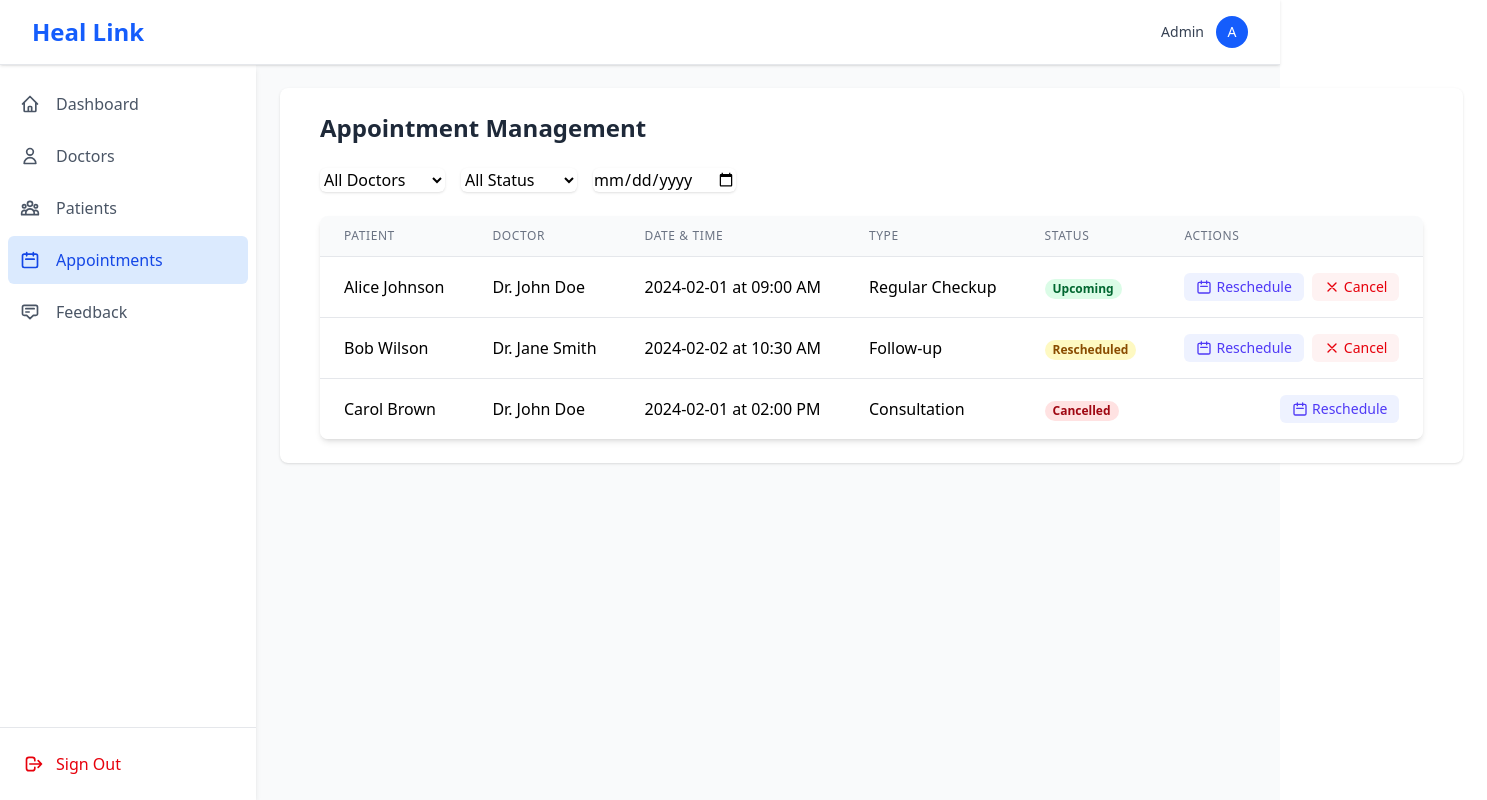
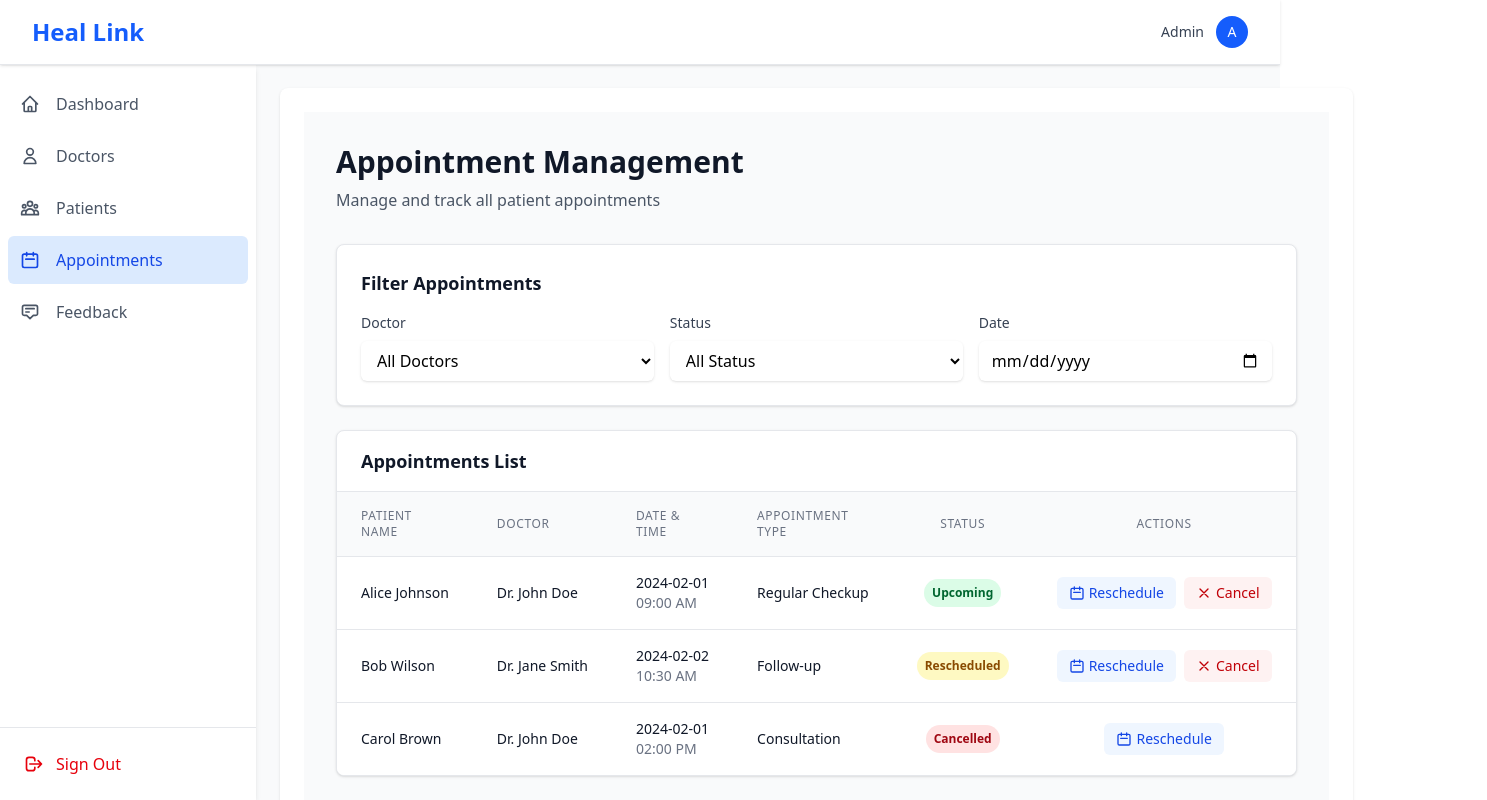
Before and after one commit to kamal-2006/frontend_heal_link, a Next.js app: page /admin/appointments in a window 1280 px wide. Shown: the top 800 px of the page, 1487 px wide, since content can reach past the window. Built offline with nearby package versions, Linux system fonts and the light colour scheme.

Commit message:
admin alter

```diff
--- a/src/app/admin/appointments/page.js
+++ b/src/app/admin/appointments/page.js
@@ -62,63 +62,126 @@ export default function AppointmentManagement() {
     ));
   };
 
+  const handleRescheduleSubmit = (e) => {
+    e.preventDefault();
+    const formData = new FormData(e.target);
+    const newDate = formData.get('date');
+    const newTime = formData.get('time');
+
+    if (selectedAppointment && newDate && newTime) {
+      setAppointments(appointments.map(appointment =>
+        appointment.id === selectedAppointment.id
+          ? {
+              ...appointment,
+              date: newDate,
+              time: newTime,
+              status: 'rescheduled'
+            }
+          : appointment
+      ));
+      setIsRescheduleModalOpen(false);
+      setSelectedAppointment(null);
+    }
+  };
+
   return (
-    <div className="container mx-auto px-4">
-      <h1 className="text-2xl font-bold text-gray-800 mb-6">Appointment Management</h1>
+    <div className="min-h-screen bg-gray-50 py-8">
+      <div className="max-w-7xl mx-auto px-4 sm:px-6 lg:px-8">
+        {/* Header Section */}
+        <div className="mb-8">
+          <h1 className="text-3xl font-bold text-gray-900 mb-2">Appointment Management</h1>
+          <p className="text-gray-600">Manage and track all patient appointments</p>
+        </div>
 
-      {/* Filters */}
-      <div className="mb-6 flex space-x-4">
-        <select className="rounded-md border-gray-300 shadow-sm focus:border-indigo-500 focus:ring-indigo-500">
+        {/* Filters Section */}
+        <div className="bg-white rounded-lg shadow-sm border border-gray-200 p-6 mb-6">
+          <h2 className="text-lg font-semibold text-gray-900 mb-4">Filter Appointments</h2>
+          <div className="grid grid-cols-1 md:grid-cols-3 gap-4">
+            <div>
+              <label className="block text-sm font-medium text-gray-700 mb-2">Doctor</label>
+              <select className="w-full rounded-md border-gray-300 shadow-sm focus:border-indigo-500 focus:ring-indigo-500 px-3 py-2">
                 <option value="">All Doctors</option>
                 <option value="dr-john-doe">Dr. John Doe</option>
                 <option value="dr-jane-smith">Dr. Jane Smith</option>
               </select>
+            </div>
 
-        <select className="rounded-md border-gray-300 shadow-sm focus:border-indigo-500 focus:ring-indigo-500">
+            <div>
+              <label className="block text-sm font-medium text-gray-700 mb-2">Status</label>
+              <select className="w-full rounded-md border-gray-300 shadow-sm focus:border-indigo-500 focus:ring-indigo-500 px-3 py-2">
                 <option value="">All Status</option>
                 <option value="upcoming">Upcoming</option>
                 <option value="rescheduled">Rescheduled</option>
                 <option value="cancelled">Cancelled</option>
               </select>
+            </div>
 
+            <div>
+              <label className="block text-sm font-medium text-gray-700 mb-2">Date</label>
               <input
                 type="date"
-          className="rounded-md border-gray-300 shadow-sm focus:border-indigo-500 focus:ring-indigo-500"
+                className="w-full rounded-md border-gray-300 shadow-sm focus:border-indigo-500 focus:ring-indigo-500 px-3 py-2"
               />
             </div>
+          </div>
+        </div>
 
-      {/* Appointments Table */}
-      <div className="bg-white shadow-md rounded-lg overflow-hidden">
+        {/* Appointments Table Section */}
+        <div className="bg-white rounded-lg shadow-sm border border-gray-200 overflow-hidden">
+          <div className="px-6 py-4 border-b border-gray-200">
+            <h2 className="text-lg font-semibold text-gray-900">Appointments List</h2>
+          </div>
+
+          <div className="overflow-x-auto">
             <table className="min-w-full divide-y divide-gray-200">
               <thead className="bg-gray-50">
                 <tr>
-              <th className="px-6 py-3 text-left text-xs font-medium text-gray-500 uppercase tracking-wider">Patient</th>
-              <th className="px-6 py-3 text-left text-xs font-medium text-gray-500 uppercase tracking-wider">Doctor</th>
-              <th className="px-6 py-3 text-left text-xs font-medium text-gray-500 uppercase tracking-wider">Date & Time</th>
-              <th className="px-6 py-3 text-left text-xs font-medium text-gray-500 uppercase tracking-wider">Type</th>
-              <th className="px-6 py-3 text-left text-xs font-medium text-gray-500 uppercase tracking-wider">Status</th>
-              <th className="px-6 py-3 text-left text-xs font-medium text-gray-500 uppercase tracking-wider">Actions</th>
+                  <th className="px-6 py-4 text-left text-xs font-medium text-gray-500 uppercase tracking-wider">
+                    Patient Name
+                  </th>
+                  <th className="px-6 py-4 text-left text-xs font-medium text-gray-500 uppercase tracking-wider">
+                    Doctor
+                  </th>
+                  <th className="px-6 py-4 text-left text-xs font-medium text-gray-500 uppercase tracking-wider">
+                    Date & Time
+                  </th>
+                  <th className="px-6 py-4 text-left text-xs font-medium text-gray-500 uppercase tracking-wider">
+                    Appointment Type
+                  </th>
+                  <th className="px-6 py-4 text-center text-xs font-medium text-gray-500 uppercase tracking-wider">
+                    Status
+                  </th>
+                  <th className="px-6 py-4 text-center text-xs font-medium text-gray-500 uppercase tracking-wider">
+                    Actions
+                  </th>
                 </tr>
               </thead>
               <tbody className="bg-white divide-y divide-gray-200">
                 {appointments.map((appointment) => (
-              <tr key={appointment.id}>
-                <td className="px-6 py-4 whitespace-nowrap">{appointment.patientName}</td>
-                <td className="px-6 py-4 whitespace-nowrap">{appointment.doctorName}</td>
+                  <tr key={appointment.id} className="hover:bg-gray-50 transition-colors">
                     <td className="px-6 py-4 whitespace-nowrap">
-                  {appointment.date} at {appointment.time}
+                      <div className="text-sm font-medium text-gray-900">{appointment.patientName}</div>
                     </td>
-                <td className="px-6 py-4 whitespace-nowrap">{appointment.type}</td>
                     <td className="px-6 py-4 whitespace-nowrap">
-                  <span className={`px-2 inline-flex text-xs leading-5 font-semibold rounded-full ${getStatusBadgeColor(appointment.status)}`}>
+                      <div className="text-sm text-gray-900">{appointment.doctorName}</div>
+                    </td>
+                    <td className="px-6 py-4 whitespace-nowrap">
+                      <div className="text-sm text-gray-900">{appointment.date}</div>
+                      <div className="text-sm text-gray-500">{appointment.time}</div>
+                    </td>
+                    <td className="px-6 py-4 whitespace-nowrap">
+                      <div className="text-sm text-gray-900">{appointment.type}</div>
+                    </td>
+                    <td className="px-6 py-4 whitespace-nowrap text-center">
+                      <span className={`inline-flex px-2 py-1 text-xs leading-5 font-semibold rounded-full ${getStatusBadgeColor(appointment.status)}`}>
                         {appointment.status.charAt(0).toUpperCase() + appointment.status.slice(1)}
                       </span>
                     </td>
-                <td className="px-6 py-4 whitespace-nowrap text-sm font-medium">
-                  <div className="flex flex-col sm:flex-row justify-end sm:space-x-2 space-y-2 sm:space-y-0">
+                    <td className="px-6 py-4 whitespace-nowrap text-center">
+                      <div className="flex justify-center space-x-2">
                         <button
                           onClick={() => handleReschedule(appointment)}
-                      className="bg-indigo-50 text-indigo-600 hover:bg-indigo-100 px-3 py-1 rounded-md flex items-center justify-center transition-colors duration-150 w-full sm:w-auto"
+                          className="inline-flex items-center px-3 py-1.5 bg-blue-50 text-blue-700 hover:bg-blue-100 rounded-md text-sm font-medium transition-colors duration-150"
                         >
                           <svg xmlns="http://www.w3.org/2000/svg" className="h-4 w-4 mr-1" fill="none" viewBox="0 0 24 24" stroke="currentColor">
                             <path strokeLinecap="round" strokeLinejoin="round" strokeWidth={2} d="M8 7V3m8 4V3m-9 8h10M5 21h14a2 2 0 002-2V7a2 2 0 00-2-2H5a2 2 0 00-2 2v12a2 2 0 002 2z" />
@@ -128,7 +191,7 @@ export default function AppointmentManagement() {
                         {appointment.status !== 'cancelled' && (
                           <button
                             onClick={() => handleStatusChange(appointment.id, 'cancelled')}
-                        className="bg-red-50 text-red-600 hover:bg-red-100 px-3 py-1 rounded-md flex items-center justify-center transition-colors duration-150 w-full sm:w-auto"
+                            className="inline-flex items-center px-3 py-1.5 bg-red-50 text-red-700 hover:bg-red-100 rounded-md text-sm font-medium transition-colors duration-150"
                           >
                             <svg xmlns="http://www.w3.org/2000/svg" className="h-4 w-4 mr-1" fill="none" viewBox="0 0 24 24" stroke="currentColor">
                               <path strokeLinecap="round" strokeLinejoin="round" strokeWidth={2} d="M6 18L18 6M6 6l12 12" />
@@ -143,41 +206,73 @@ export default function AppointmentManagement() {
               </tbody>
             </table>
           </div>
+        </div>
+
+        {/* Empty State (if no appointments) */}
+        {appointments.length === 0 && (
+          <div className="text-center py-12 bg-white rounded-lg shadow-sm border border-gray-200">
+            <svg className="mx-auto h-12 w-12 text-gray-400" fill="none" viewBox="0 0 24 24" stroke="currentColor">
+              <path strokeLinecap="round" strokeLinejoin="round" strokeWidth={2} d="M8 7V3m8 4V3m-9 8h10M5 21h14a2 2 0 002-2V7a2 2 0 00-2-2H5a2 2 0 00-2 2v12a2 2 0 002 2z" />
+            </svg>
+            <h3 className="mt-2 text-sm font-medium text-gray-900">No appointments</h3>
+            <p className="mt-1 text-sm text-gray-500">Get started by scheduling a new appointment.</p>
+          </div>
+        )}
+      </div>
 
       {/* Reschedule Modal */}
       {isRescheduleModalOpen && selectedAppointment && (
-        <div className="fixed inset-0 bg-gray-600 bg-opacity-50 flex items-center justify-center">
-          <div className="bg-white p-8 rounded-lg w-96">
-            <h2 className="text-xl font-bold mb-4">Reschedule Appointment</h2>
-            <form className="space-y-4">
+        <div className="fixed inset-0 bg-gray-600 bg-opacity-50 flex items-center justify-center p-4 z-50">
+          <div className="bg-white rounded-lg shadow-xl max-w-md w-full">
+            <div className="px-6 py-4 border-b border-gray-200">
+              <h2 className="text-xl font-semibold text-gray-900">Reschedule Appointment</h2>
+              <p className="text-sm text-gray-600 mt-1">
+                Patient: <span className="font-medium">{selectedAppointment.patientName}</span>
+              </p>
+            </div>
+
+            <form onSubmit={handleRescheduleSubmit} className="px-6 py-4">
+              <div className="space-y-4">
                 <div>
-                <label className="block text-sm font-medium text-gray-700">New Date</label>
+                  <label className="block text-sm font-medium text-gray-700 mb-2">
+                    New Date
+                  </label>
                   <input
                     type="date"
-                  className="mt-1 block w-full rounded-md border-gray-300 shadow-sm focus:border-indigo-500 focus:ring-indigo-500"
+                    name="date"
+                    required
+                    className="w-full rounded-md border-gray-300 shadow-sm focus:border-indigo-500 focus:ring-indigo-500 px-3 py-2"
+                    defaultValue={selectedAppointment.date}
                   />
                 </div>
+
                 <div>
-                <label className="block text-sm font-medium text-gray-700">New Time</label>
+                  <label className="block text-sm font-medium text-gray-700 mb-2">
+                    New Time
+                  </label>
                   <input
                     type="time"
-                  className="mt-1 block w-full rounded-md border-gray-300 shadow-sm focus:border-indigo-500 focus:ring-indigo-500"
+                    name="time"
+                    required
+                    className="w-full rounded-md border-gray-300 shadow-sm focus:border-indigo-500 focus:ring-indigo-500 px-3 py-2"
                   />
                 </div>
-              <div className="flex justify-end space-x-3">
+              </div>
+
+              <div className="flex justify-end space-x-3 mt-6 pt-4 border-t border-gray-200">
                 <button
                   type="button"
                   onClick={() => {
                     setIsRescheduleModalOpen(false);
                     setSelectedAppointment(null);
                   }}
-                  className="bg-gray-200 text-gray-700 px-4 py-2 rounded hover:bg-gray-300"
+                  className="px-4 py-2 bg-gray-100 text-gray-700 rounded-md hover:bg-gray-200 transition-colors duration-150"
                 >
                   Cancel
                 </button>
                 <button
                   type="submit"
-                  className="bg-blue-500 text-white px-4 py-2 rounded hover:bg-blue-600"
+                  className="px-4 py-2 bg-blue-600 text-white rounded-md hover:bg-blue-700 transition-colors duration-150"
                 >
                   Confirm Reschedule
                 </button>
```
Lines whose indentation alone changed are shown as unchanged.
